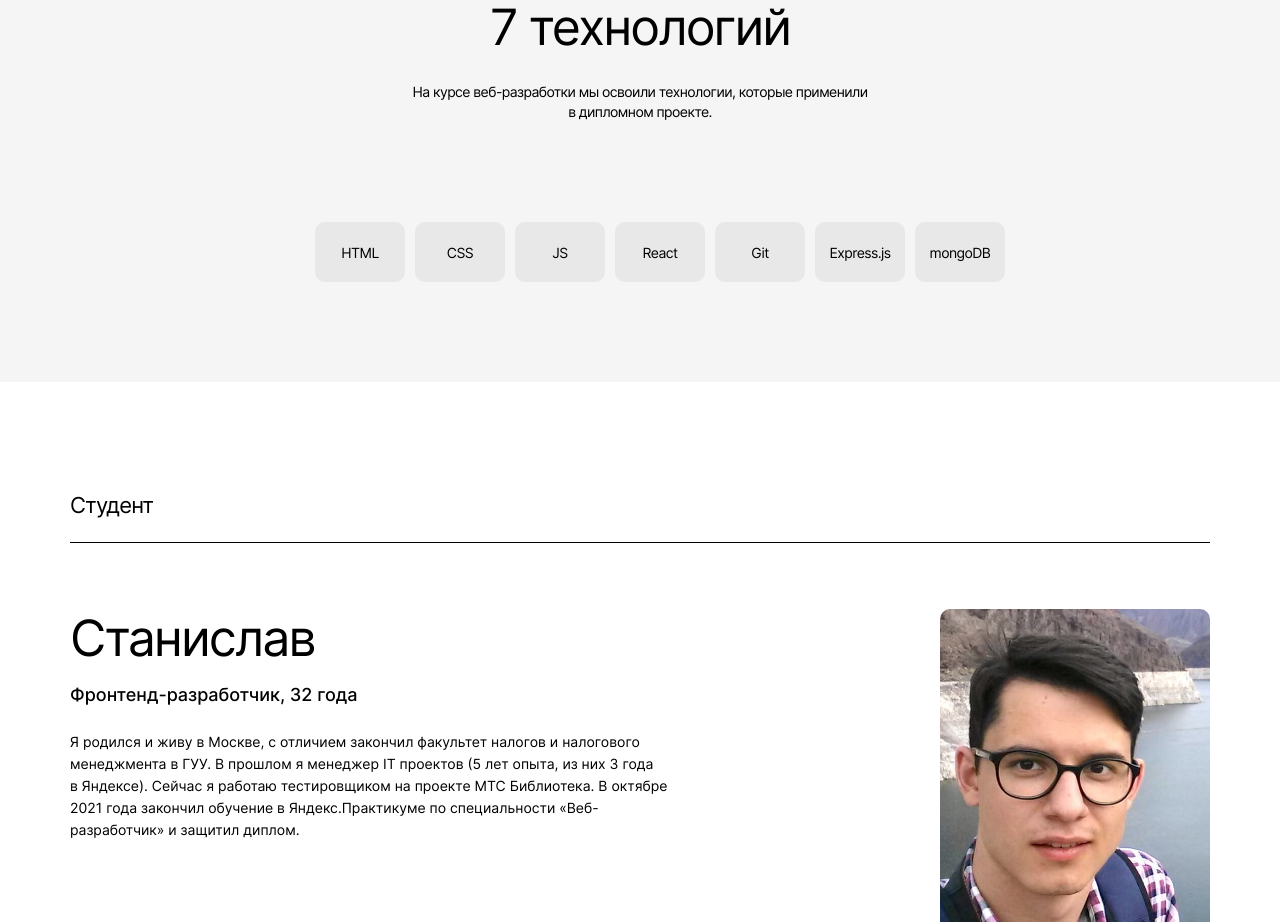
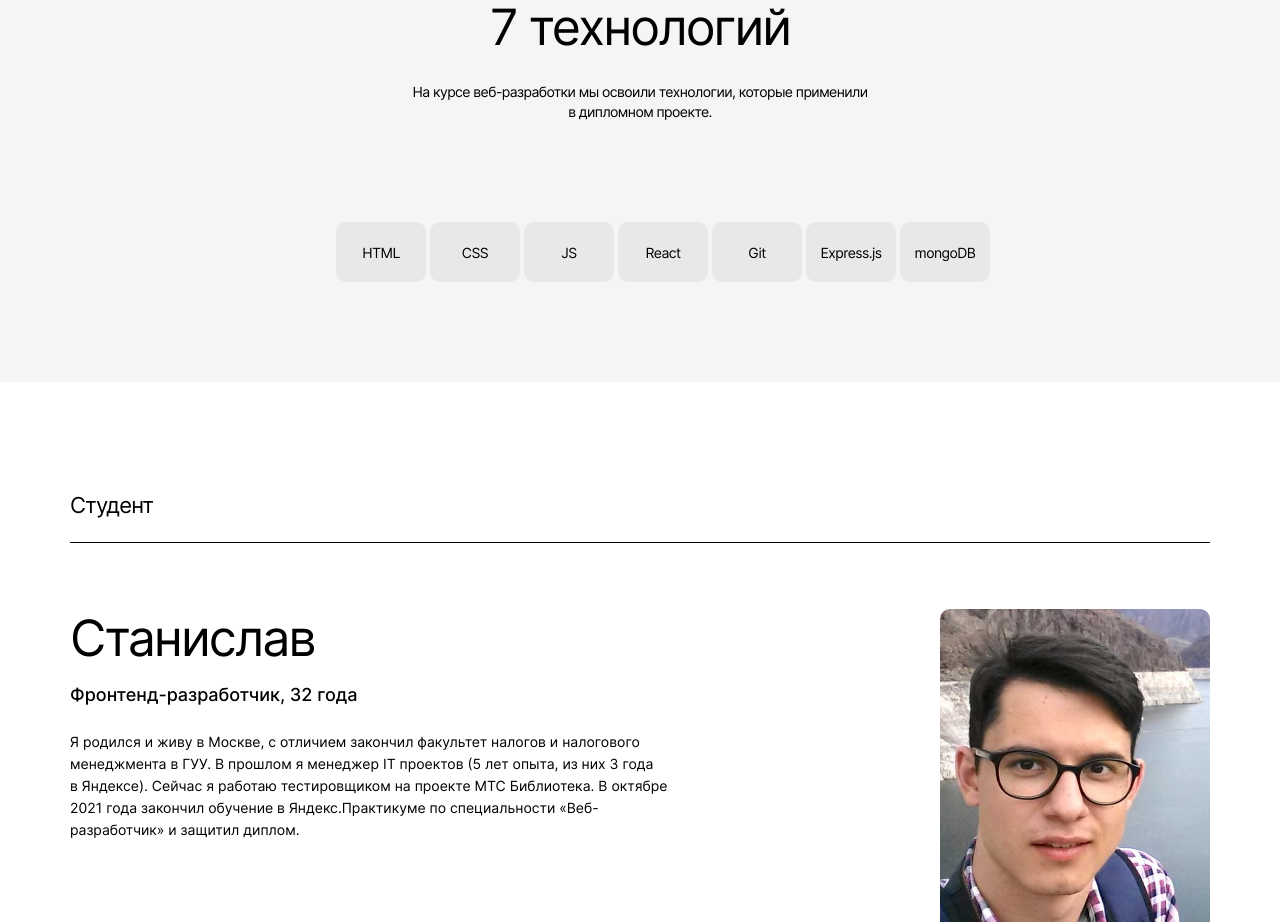
Before and after one commit to stvor/movies-explorer-frontend, a React (Create React App) app: page / in a window 1280 px wide. Shown: the part 1780-2702 px from the top of the page. Built offline with nearby package versions, Linux system fonts and the light colour scheme; no server answers.

Commit message:
fix: неполная строка в сетке технологий заполняется по колонкам

```diff
--- a/src/components/Techs/Techs.css
+++ b/src/components/Techs/Techs.css
@@ -44,7 +44,8 @@
   margin: 0;
   padding-top: 100px;
   list-style: none;
-  display: flex;
+  display: grid;
+  grid-template-columns: repeat(auto-fit, 84px);
   justify-content: center;
   gap: 10px;
 }
```
